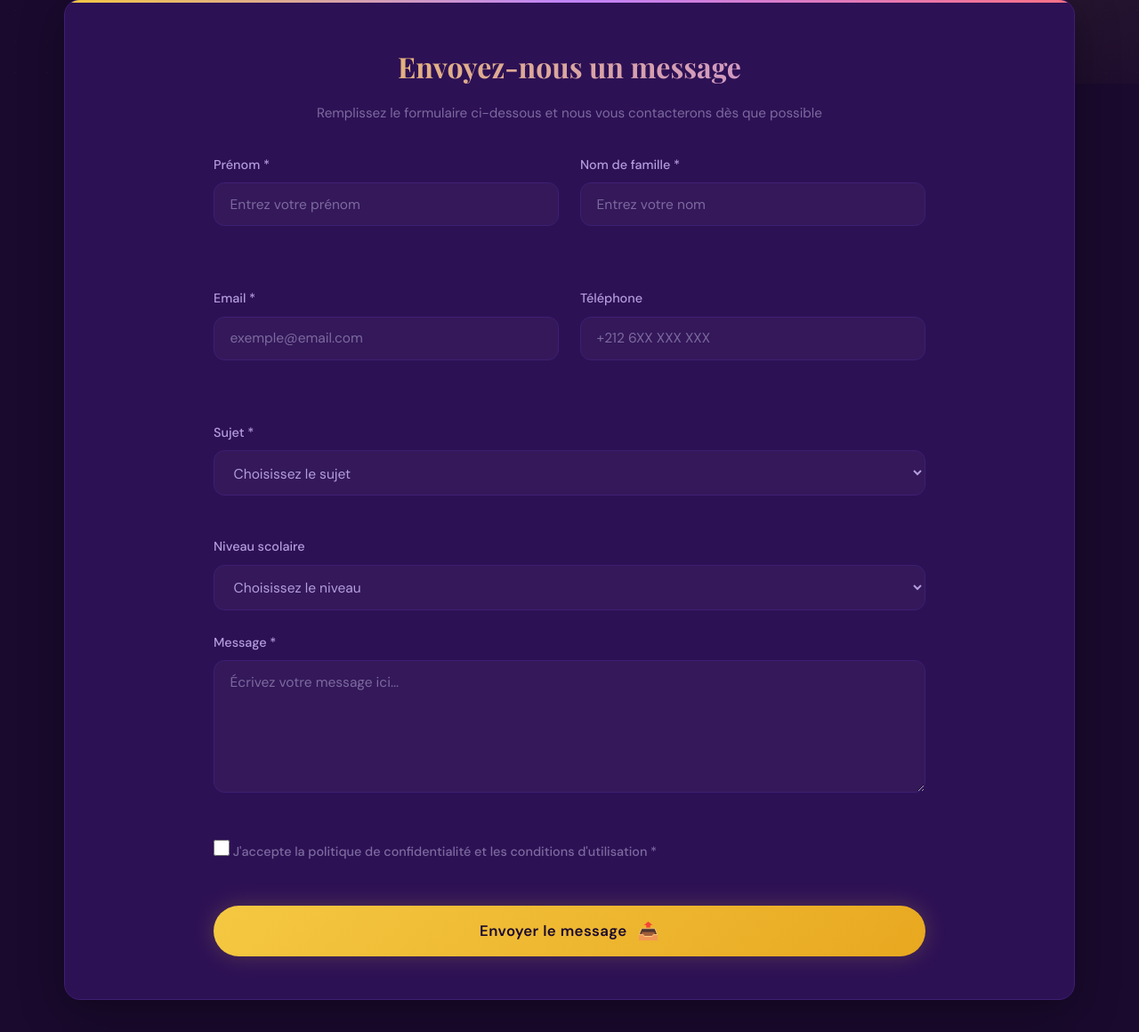
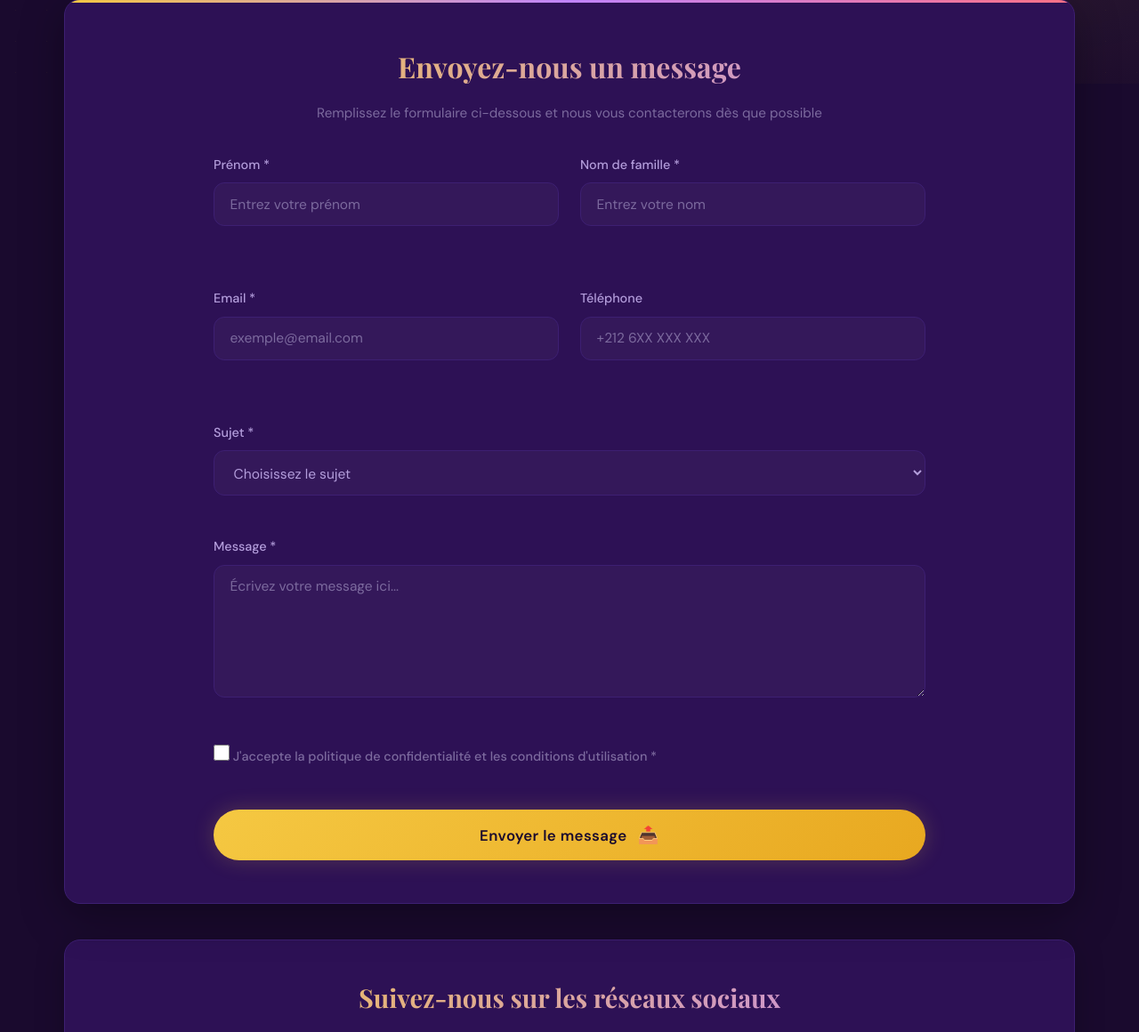
Before and after one commit to elhadiabdelmounaim/Elhadi, a Django app: page /contact in a window 1280 px wide. Shown: the part 706-1866 px from the top of the page at 89% size. Run offline with Django 5.2, Linux system fonts and the light colour scheme.

Commit message:
Update contact page form and add associated tests
Replit-Commit-Author: Agent

```diff
--- a/Project/Templates/myApp/pages/contact.html
+++ b/Project/Templates/myApp/pages/contact.html
@@ -135,29 +135,10 @@
                                 <option value="">Choisissez le sujet</option>
                                 <option value="info" {% if form.subject.value == 'info' %}selected{% endif %}>Demande d'information</option>
                                 <option value="inscription" {% if form.subject.value == 'inscription' %}selected{% endif %}>Inscription aux cours</option>
-                                <option value="college" {% if form.subject.value == 'college' %}selected{% endif %}>Cours niveau Collège</option>
-                                <option value="lycee" {% if form.subject.value == 'lycee' %}selected{% endif %}>Cours niveau Lycée</option>
                                 <option value="tarifs" {% if form.subject.value == 'tarifs' %}selected{% endif %}>Tarifs</option>
                                 <option value="autre" {% if form.subject.value == 'autre' %}selected{% endif %}>Autre sujet</option>
                             </select>
                             <span class="error-message">{{ form.subject.errors|join:", " }}</span>
-                        </div>
-
-                        <div class="form-group">
-                            <label for="niveau">Niveau scolaire</label>
-                            <select id="niveau" name="niveau">
-                                <option value="">Choisissez le niveau</option>
-                                <optgroup label="Niveau Collège">
-                                    <option value="1app" {% if form.niveau.value == '1app' %}selected{% endif %}>1ère Année Collège</option>
-                                    <option value="2app" {% if form.niveau.value == '2app' %}selected{% endif %}>2ème Année Collège</option>
-                                    <option value="3app" {% if form.niveau.value == '3app' %}selected{% endif %}>3ème Année Collège</option>
-                                </optgroup>
-                                <optgroup label="Niveau Lycée">
-                                    <option value="tc" {% if form.niveau.value == 'tc' %}selected{% endif %}>Tronc Commun</option>
-                                    <option value="1bac" {% if form.niveau.value == '1bac' %}selected{% endif %}>1ère Bac</option>
-                                    <option value="2bac" {% if form.niveau.value == '2bac' %}selected{% endif %}>2ème Bac</option>
-                                </optgroup>
-                            </select>
                         </div>
 
                         <div class="form-group">
--- a/Project/myApp/forms.py
+++ b/Project/myApp/forms.py
@@ -69,7 +69,17 @@ class CVItemForm(forms.ModelForm):
 class ContactForm(forms.ModelForm):
     class Meta:
         model = Contact
-        fields = '__all__'
+        fields = [
+            'first_name', 'last_name', 'email', 'phone',
+            'subject', 'message', 'consent',
+        ]
+
+    def __init__(self, *args, **kwargs):
+        super().__init__(*args, **kwargs)
+        self.fields['subject'].choices = [
+            choice for choice in self.fields['subject'].choices
+            if choice[0] not in {'college', 'lycee'}
+        ]
 
     # ── Validation personnalisée ──────────────────────────────────────────────
 
```
Also changed, not shown: Project/myApp/tests.py (+23 -0 lines).
